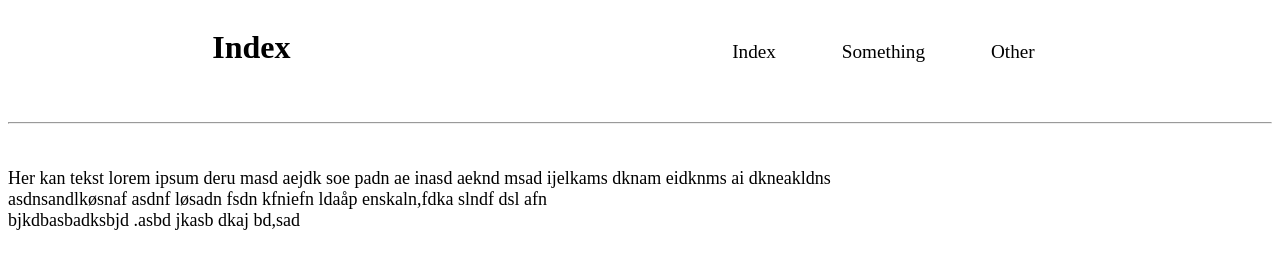
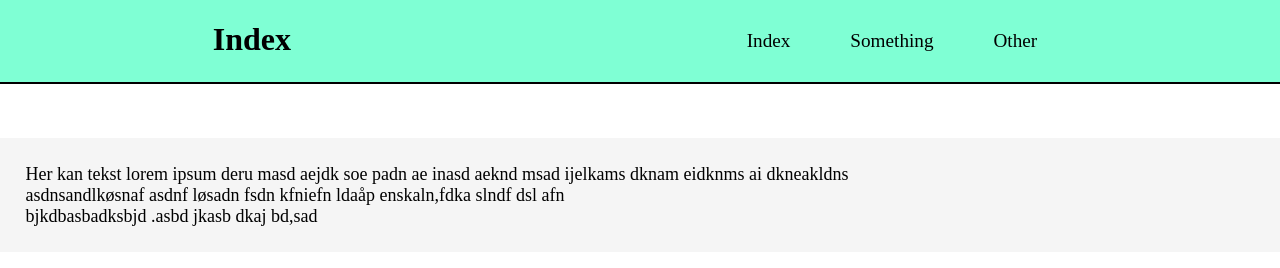
Before and after one commit to JarlM06/Kurs, a plain HTML site: page index.html in a window 1280 px wide. Drawn offline with Linux system fonts and the light colour scheme.

Commit message:
forbedret navigasjonsbaren i css

```diff
--- a/base.css
+++ b/base.css
@@ -1,7 +1,17 @@
 .title {
     display: flex;
     justify-content: space-around;
+    background-color: rgb(127, 255, 212);
+    border-width: 2px;
+    border-bottom-style: solid;
+
+
 }
+
+body {
+    margin: 0;
+}
+
 
 .searchBar {
     display: flex;
@@ -9,13 +19,22 @@
 }
 
 .otherPage {
-    margin: 33px;
+    margin: 0px;
     font-size: larger;
     color: black;
     text-decoration: none;
+    background-color: rgb(127, 255, 212);
+    padding: 30px;
+}
+
+.otherPage:hover{
+    background-color: rgb(111, 222, 185);
 }
 
 p {
+    display: flex;
+    justify-content: left;
+    padding: 2vw;
     font-size: large;
-
+    background-color: whitesmoke;
 }
--- a/index.html
+++ b/index.html
@@ -12,12 +12,12 @@
     <div class="title">
         <h1>Index</h1>
         <div class="searchBar">
-            <a class="otherPage" onmouseover="this.style.color='blue';" onmouseleave="this.style.color='black';" href="index.html">Index</a>
-            <a class="otherPage" onmouseover="this.style.color='blue';" onmouseleave="this.style.color='black';" href=something.html>Something</a>
-            <a class="otherPage" onmouseover="this.style.color='blue';" onmouseleave="this.style.color='black';" href="other.html">Other</a>
+            <a class="otherPage" onmouseleave="this.style.color='black';" href="index.html">Index</a>
+            <a class="otherPage" onmouseleave="this.style.color='black';" href=something.html>Something</a>
+            <a class="otherPage" onmouseleave="this.style.color='black';" href="other.html">Other</a>
         </div>
     </div>
-    <br><hr><br>
+    <br><br>
     <p>Her kan tekst lorem ipsum deru masd aejdk soe padn ae inasd aeknd msad ijelkams dknam eidknms ai dkneakldns<br>
     asdnsandlkøsnaf asdnf løsadn fsdn kfniefn ldaåp enskaln,fdka slndf dsl afn<br>
     bjkdbasbadksbjd .asbd jkasb dkaj bd,sad</p>
```
Also changed, not shown: 1 other file.
